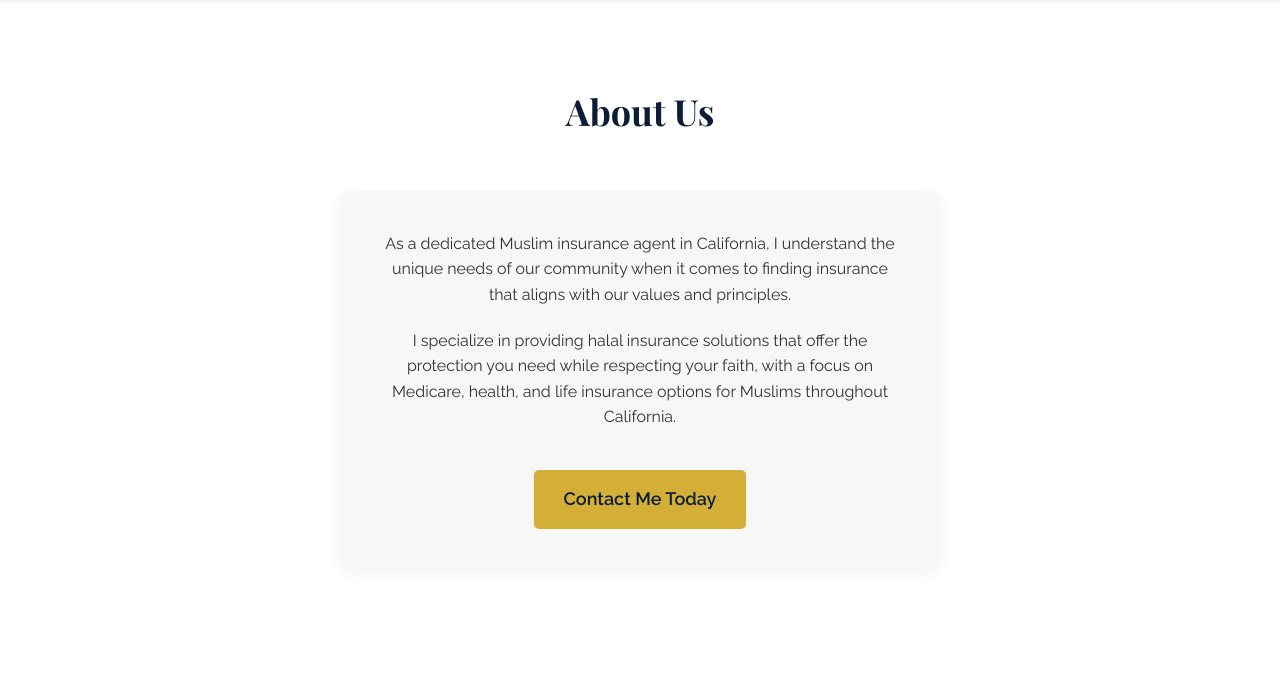
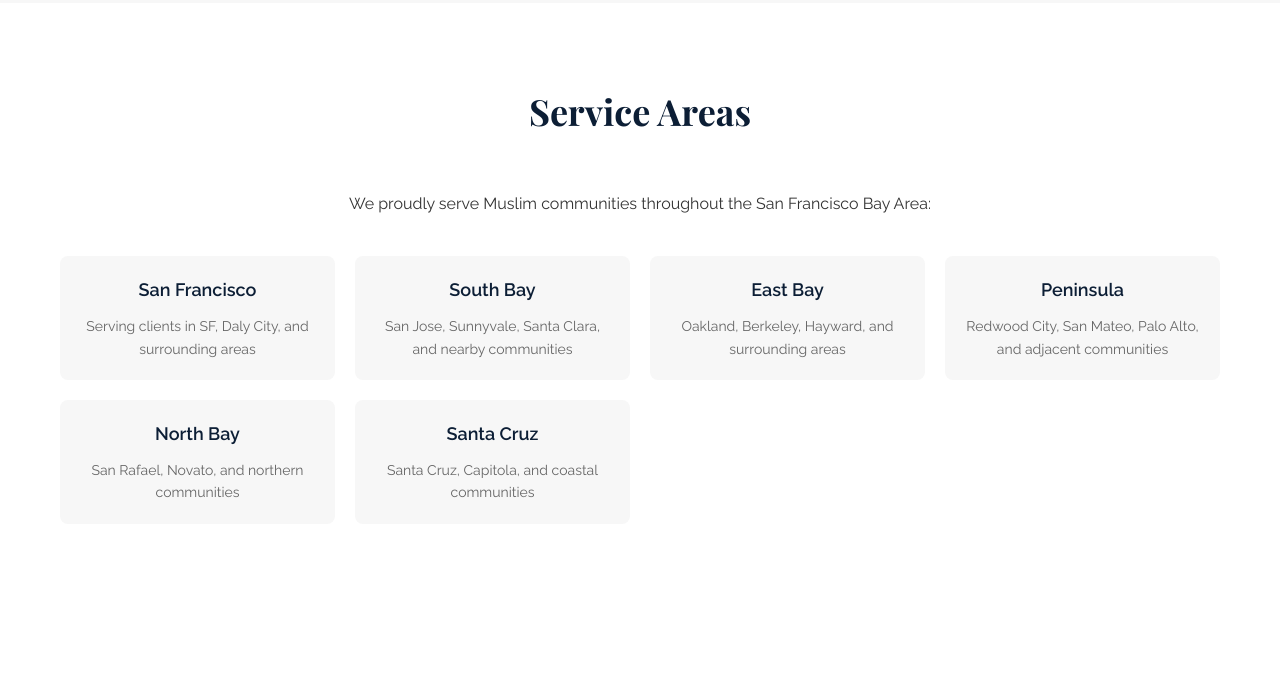
Before and after one commit to OsmanHumayun/musliminsurance, a plain HTML site: page index.html in a window 1280 px wide. Shown: the part 1367-2040 px from the top of the page. Drawn offline with nearby package versions, Linux system fonts and the light colour scheme.

Commit message:
Update index.html

```diff
--- a/index.html
+++ b/index.html
@@ -168,8 +168,7 @@
 
         .service-card {
             background-color: #fff;
-            border-radius:
-            8px;
+            border-radius: 8px;
             padding: 30px;
             box-shadow: 0 5px 15px rgba(0, 0, 0, 0.05);
             transition: transform 0.3s, box-shadow 0.3s;
@@ -189,6 +188,44 @@
         .service-description {
             color: #666;
             margin-bottom: 20px;
+        }
+
+        /* Service Areas Section */
+        .service-areas {
+            padding: 80px 0;
+            background-color: #fff;
+        }
+
+        .areas-grid {
+            display: grid;
+            grid-template-columns: repeat(auto-fill, minmax(250px, 1fr));
+            gap: 20px;
+            margin-top: 40px;
+        }
+
+        .area-item {
+            background-color: #f7f7f7;
+            padding: 20px;
+            border-radius: 8px;
+            text-align: center;
+            transition: transform 0.3s, background-color 0.3s;
+        }
+
+        .area-item:hover {
+            transform: translateY(-5px);
+            background-color: #eaeaea;
+        }
+
+        .area-name {
+            font-size: 18px;
+            font-weight: 600;
+            color: #0c1e35;
+            margin-bottom: 10px;
+        }
+
+        .area-description {
+            font-size: 14px;
+            color: #666;
         }
 
         /* Contact Form */
@@ -343,6 +380,7 @@
             <nav>
                 <ul>
                     <li><a href="#services">Services</a></li>
+                    <li><a href="#service-areas">Service Areas</a></li>
                     <li><a href="#about">About</a></li>
                     <li><a href="#contact" class="cta-button">Free Consultation</a></li>
                 </ul>
@@ -374,12 +412,46 @@
                     <p class="service-description">Specialized Medicare plans tailored to meet your healthcare needs while respecting your religious values and preferences.</p>
                 </div>
                 <div class="service-card">
-                    <h3 class="service-title">Life Insurance</h3>
-                    <p class="service-description">Halal life insurance options that provide financial security for your loved ones in accordance with Islamic principles.</p>
+                    <h3 class="service-title">Health Insurance</h3>
+                    <p class="service-description">Comprehensive health coverage solutions that respect your faith while protecting you and your family.</p>
                 </div>
                 <div class="service-card">
-                    <h3 class="service-title">Health Insurance</h3>
-                    <p class="service-description">Comprehensive health coverage solutions that respect your faith while protecting you and your family.</p>
+                    <h3 class="service-title">Halal Insurance Consultation</h3>
+                    <p class="service-description">Expert guidance on finding insurance options that comply with Islamic principles while providing the protection you need.</p>
+                </div>
+            </div>
+        </div>
+    </section>
+
+    <!-- Service Areas Section -->
+    <section class="service-areas" id="service-areas">
+        <div class="container">
+            <h2 class="section-heading">Service Areas</h2>
+            <p style="text-align: center; max-width: 800px; margin: 0 auto 30px;">We proudly serve Muslim communities throughout the San Francisco Bay Area:</p>
+            <div class="areas-grid">
+                <div class="area-item">
+                    <h3 class="area-name">San Francisco</h3>
+                    <p class="area-description">Serving clients in SF, Daly City, and surrounding areas</p>
+                </div>
+                <div class="area-item">
+                    <h3 class="area-name">South Bay</h3>
+                    <p class="area-description">San Jose, Sunnyvale, Santa Clara, and nearby communities</p>
+                </div>
+                <div class="area-item">
+                    <h3 class="area-name">East Bay</h3>
+                    <p class="area-description">Oakland, Berkeley, Hayward, and surrounding areas</p>
+                </div>
+                <div class="area-item">
+                    <h3 class="area-name">Peninsula</h3>
+                    <p class="area-description">Redwood City, San Mateo, Palo Alto, and adjacent communities</p>
+                </div>
+                <div class="area-item">
+                    <h3 class="area-name">North Bay</h3>
+                    <p class="area-description">San Rafael, Novato, and northern communities</p>
+                </div>
+                <div class="area-item">
+                    <h3 class="area-name">Santa Cruz</h3>
+                    <p class="area-description">Santa Cruz, Capitola, and coastal communities</p>
                 </div>
             </div>
         </div>
@@ -391,7 +463,7 @@
             <h2 class="section-heading">About Us</h2>
             <div class="form-container" style="text-align: center;">
                 <p style="margin-bottom: 20px;">As a dedicated Muslim insurance agent in California, I understand the unique needs of our community when it comes to finding insurance that aligns with our values and principles.</p>
-                <p style="margin-bottom: 20px;">I specialize in providing halal insurance solutions that offer the protection you need while respecting your faith, with a focus on Medicare, health, and life insurance options for Muslims throughout California.</p>
+                <p style="margin-bottom: 20px;">I specialize in providing insurance solutions that offer the protection you need while respecting your faith, with a focus on Medicare and health insurance options for Muslims throughout California.</p>
                 <a href="#contact" class="hero-cta" style="margin-top: 20px;">Contact Me Today</a>
             </div>
         </div>
```
